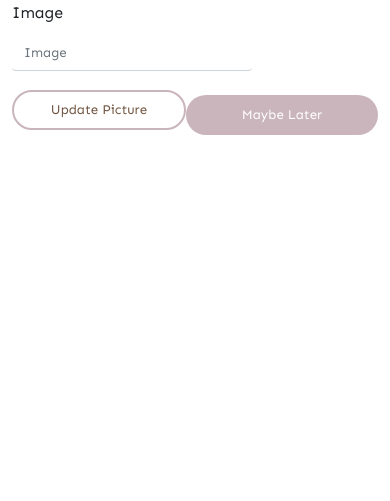
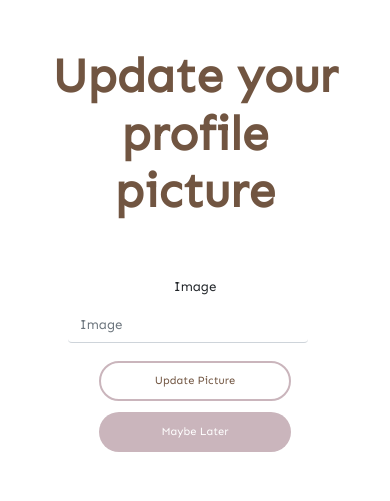
Before and after one commit to MwitaChacha/calorie-counter, a Django app: page /update-your-image/ in a window 390 px wide. Shown: the part 56-557 px from the top of the page. Run offline with Django 4.2, Linux system fonts and the light colour scheme; the visitor is signed in with stand-in values (Sample User, id 1); some libraries are stand-ins or nearby versions; some web fonts are replaced.

Commit message:
Styling the update image page

```diff
--- a/core/templates/update.html
+++ b/core/templates/update.html
@@ -3,16 +3,32 @@
 {% load static %}
 
 {% block content %}
-<div class="container">
-    <form action="{% url 'update'%}" method="post" enctype="multipart/form-data">
+<div class="container-fluid">
+    <div class="row">
+        <div class="col-lg-6 col-md-6 col-sm-12">
+            <div class="container text-center mt-5">
+                <h3 class="landing-heading">
+                    Update your profile picture
+                </h3>
+                <img class=" mx-auto fruit-img d-none d-md-block d-sm-block" src="https://thumbnails.production.thenounproject.com/w9lpNXjN_jpMCmmswJ8tBJJw8U4=/fit-in/1000x1000/photos.production.thenounproject.com/photos/7C7DDAC4-D45E-4DE7-BB9C-8589A2DD6DB3.jpg" alt="">
+            </div>
 
-        {% csrf_token%}
-        {% bootstrap_form form %}
-        <div class="form-group text-center d-flex justify-content-around">
-            <input type="submit" class=" btn btn-primary login-btn" value="Update Picture">
-            <a href=""><button class="btn signup-btn mt-2">Maybe Later</button></a>
         </div>
-        <input type="hidden" name="next" value="{{next}}">
-    </form>
+        <div class="col-lg-6 col-md-6 col-sm-12">
+            <div class="container text-center">
+                <form class="image-form" action="{% url 'update'%}" method="post" enctype="multipart/form-data">
+
+                    {% csrf_token%}
+                    {% bootstrap_form form %}
+                    <div class="form-group text-center">
+                        <input type="submit" class=" btn btn-primary login-btn" value="Update Picture">
+                        <a href="{% url 'index' %}"><button class="btn signup-btn mt-2">Maybe Later</button></a>
+                    </div>
+                    <input type="hidden" name="next" value="{{next}}">
+                </form>
+            </div>
+        </div>
+    </div>
 </div>
+
 {% endblock %}
--- a/static/css/index.css
+++ b/static/css/index.css
@@ -111,3 +111,13 @@ input[type='text'] {
 
     margin-top: 5%;
 }
+
+.image-form{
+    width: 80%;
+    font-size: smaller;
+    padding: 15% 0;
+    margin: 0 auto;
+}
+input[type='image']{
+    font-size: smaller;
+}
```
